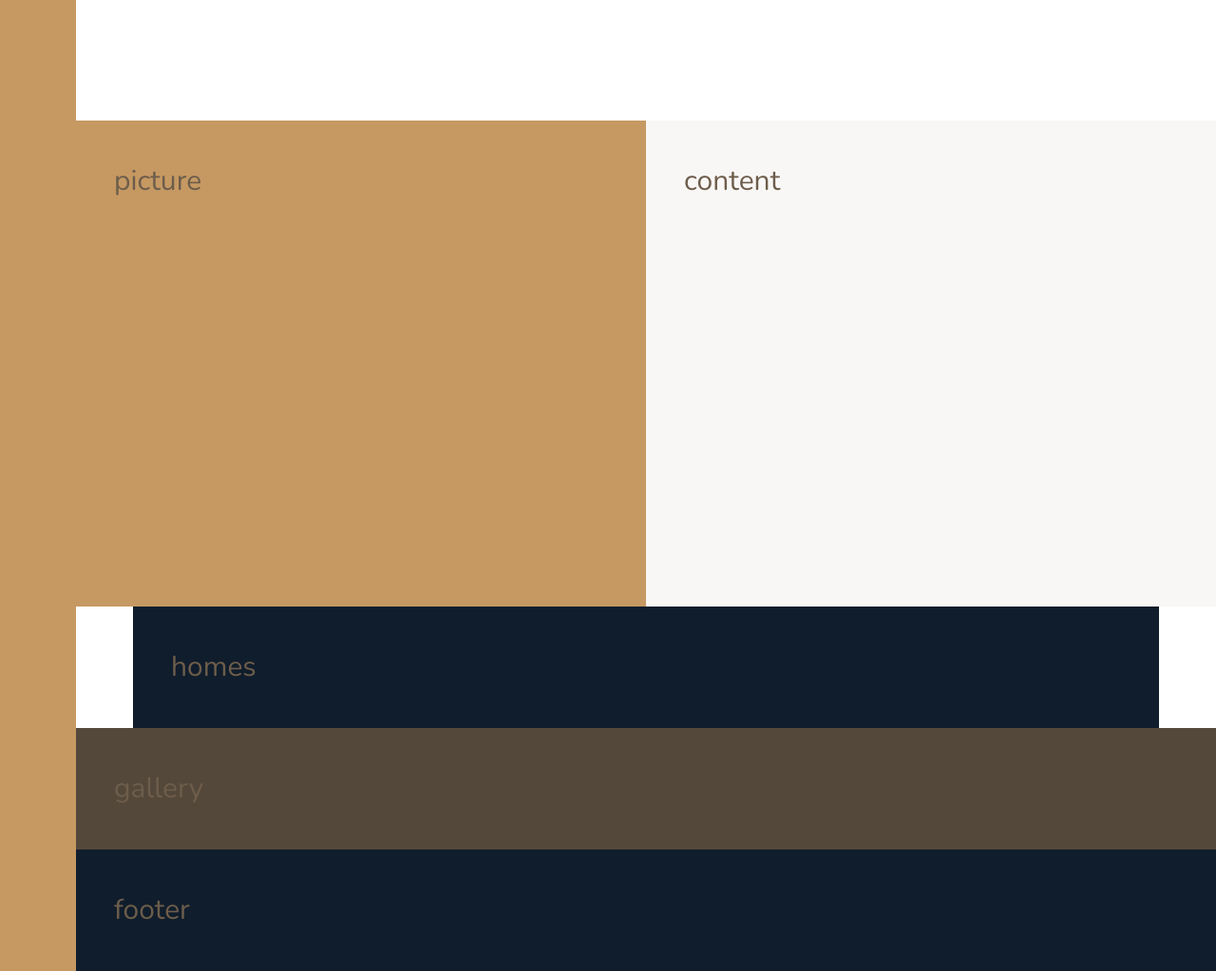
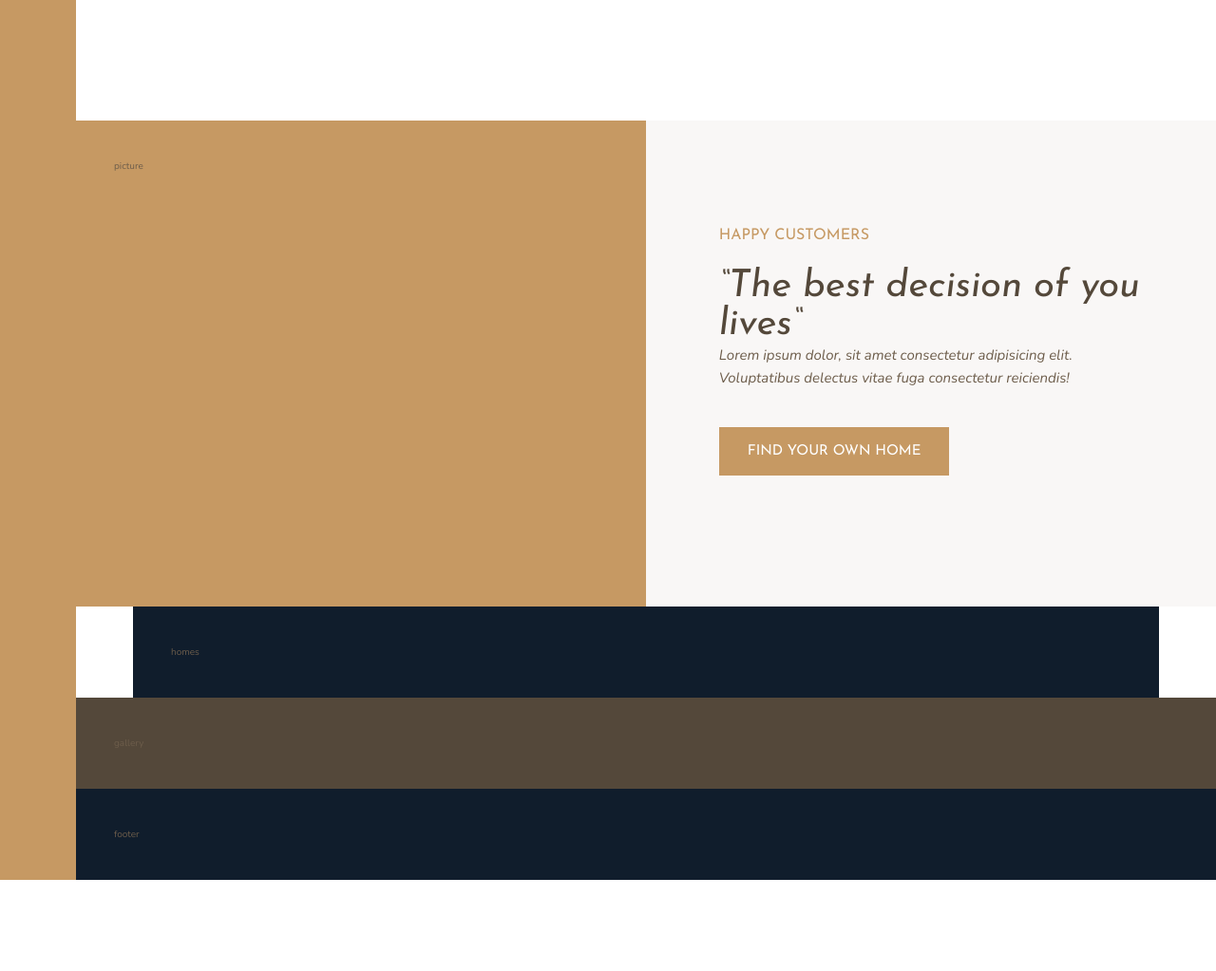
Before and after one commit to blademan/Nexter, a website: page index.html in a window 1280 px wide. Shown: the part 1400-2423 px from the top of the page at 95% size. After the commit the page ends 2327 px from the top, so only its background shows below. Drawn offline with nearby package versions, Linux system fonts and the light colour scheme.

Commit message:
story block add

```diff
--- a/index.html
+++ b/index.html
@@ -78,7 +78,13 @@
         </div>
 
         <div class="story__content">
-            content
+            <h3 class="heading-3 mb-sm">Happy customers</h3>
+            <h3 class="heading-2 heading-2--dark">&ldquo;The best decision of you lives&ldquo;</h3>
+            <p class="story__text">
+                Lorem ipsum dolor, sit amet consectetur adipisicing elit. Voluptatibus delectus vitae fuga consectetur reiciendis!
+            </p>
+
+            <button class="btn mb-md">Find your own home</button>
         </div>
 
          <section class="homes">
--- a/sass/_base.scss
+++ b/sass/_base.scss
@@ -44,6 +44,6 @@ body {
 
     & > * {
         padding: 4rem;
-        font-size: 3rem;
+        //font-size: 3rem;
     }
 }
--- a/sass/_story.scss
+++ b/sass/_story.scss
@@ -12,6 +12,23 @@
 
         grid-column: col-start 5 / full-end;
 
+        padding: 6rem 6vw;
+
+        // display: flex;
+        // flex-direction: column;
+        // justify-content: center;
+        // align-items: flex-start;
+
+        display: grid;
+        align-content: center;
+        justify-items: start;
+
+    }
+
+    &__text {
+        font-size: 1.5rem;
+        font-style: italic;
+        margin-bottom: 4rem;
     }
 
 }
--- a/sass/_typography.scss
+++ b/sass/_typography.scss
@@ -11,9 +11,22 @@
 }
 .heading-2 {
     @extend %heading;
+    font-size: 4rem;
+    font-style: italic;
+    line-height: 1;
+
+    &--light {
+        color: $color-grey-light-1
+    }
+    &--dark {
+        color: $color-grey-dark-1
+    }
 }
 .heading-3 {
     @extend %heading;
+    font-size: 1.6rem;
+    color: $color-primary;
+    text-transform: uppercase;
 }
 .heading-4 {
     @extend %heading;
@@ -26,3 +39,34 @@
         color: $color-grey-dark-1
     }
 }
+
+.btn {
+    background-color: $color-primary;
+    color: white;
+    border: none;
+    border-radius: 0;
+    font-family: $font-display;
+    font-size: 1.5rem;
+    text-transform: uppercase;
+    padding: 1.8rem 3rem;
+    cursor: pointer;
+    transition: all .3s;
+
+    &:hover {
+        background-color: $color-primary-dark;
+    }
+}
+
+
+.mb-sm {
+    margin-bottom: 2rem;
+}
+.mb-md {
+    margin-bottom: 3rem;
+}
+.mb-lg {
+    margin-bottom: 4rem;
+}
+.mb-xl {
+    margin-bottom: 8rem;
+}
```
Also changed, not shown: css/style.css.
